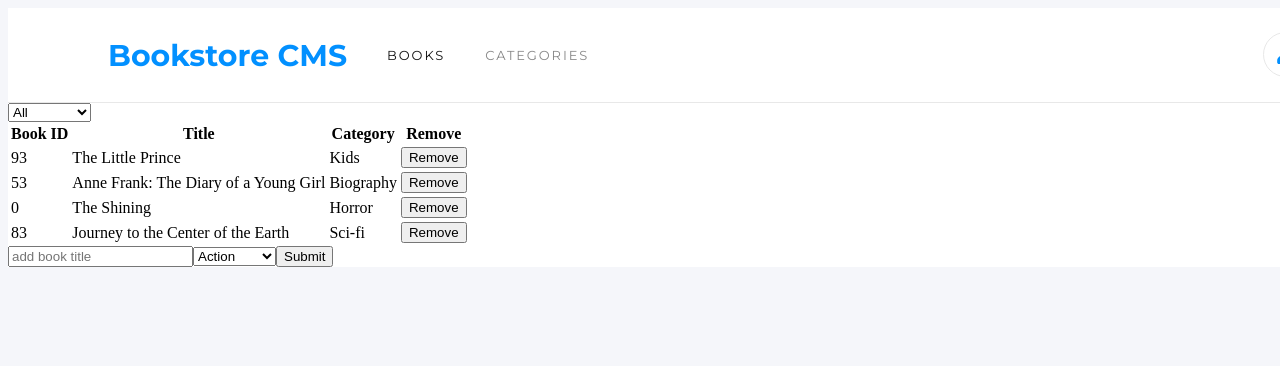
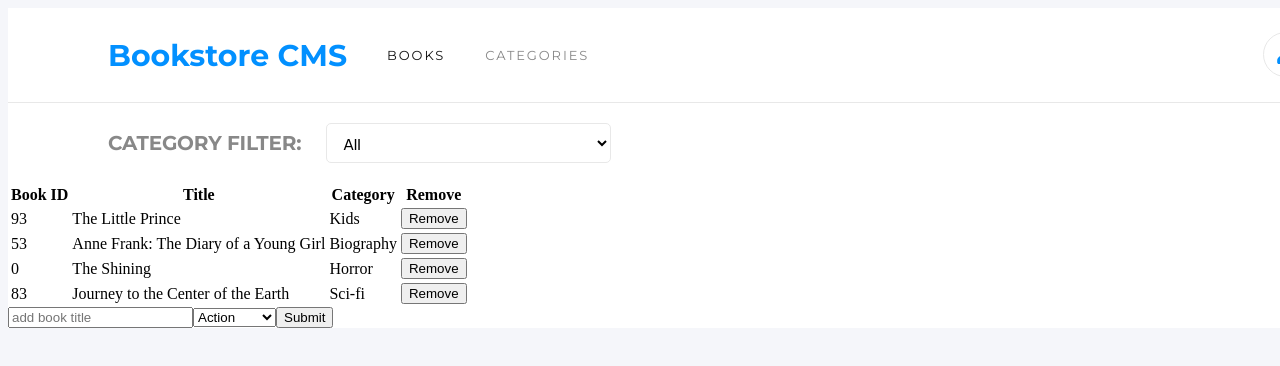
Before and after one commit to nriqu322/bookstore, a React (Create React App) app: page / in a window 1280 px wide. Shown: the top 366 px of the page. Built offline with nearby package versions, Linux system fonts and the light colour scheme.

Commit message:
style category filter

```diff
--- a/src/components/CategoryFilter.js
+++ b/src/components/CategoryFilter.js
@@ -8,7 +8,7 @@ const CategoryFilter = ({ changeFilter }) => {
   };
 
   return (
-    <select name="category" onChange={handleFilterChange}>
+    <select name="category" className="category-filter" onChange={handleFilterChange}>
       {categories.map(category => (
         <option key={category} value={category}>{category}</option>
       ))}
--- a/src/containers/BooksList.js
+++ b/src/containers/BooksList.js
@@ -20,7 +20,10 @@ const BooksList = props => {
 
   return (
     <>
-      <CategoryFilter changeFilter={handleFilterChange} />
+      <div className="category-container">
+        <div>CATEGORY FILTER:</div>
+        <CategoryFilter changeFilter={handleFilterChange} />
+      </div>
       <table>
         <thead>
           <tr>
--- a/src/index.css
+++ b/src/index.css
@@ -56,3 +56,29 @@ li:last-child {
   width: 45px;
   padding: 12px;
 }
+
+.category-container {
+  display: flex;
+  font-size: 20px;
+  letter-spacing: -0.18px;
+  color: #888888;
+  font-weight: bold;
+  font-family: 'Montserrat', sans-serif;
+  padding: 20px 100px;
+}
+
+.category-container div {
+  align-self: center;
+  padding-right: 25px;
+}
+
+.category-filter {
+  border: 1px solid #e8e8e8;
+  border-radius: 5px;
+  height: 40px;
+  width: 285px;
+  background-color: #fff;
+  font-size: 16px;
+  letter-spacing: -0.15px;
+  padding: 12px;
+}
```
